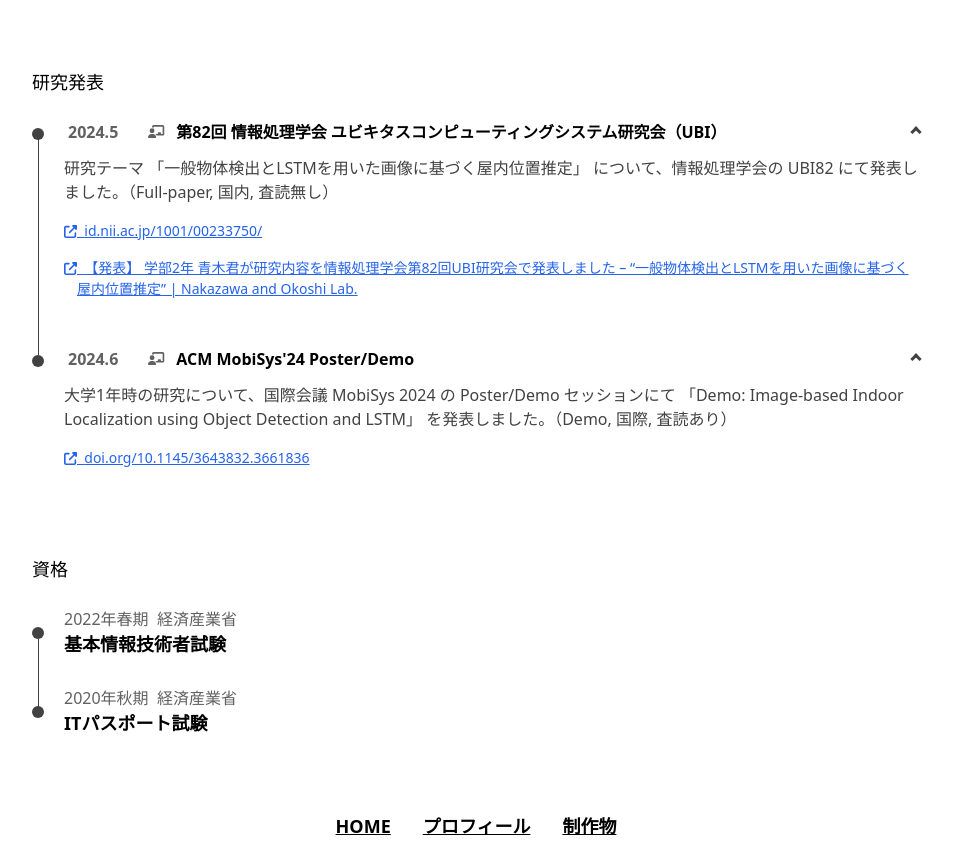
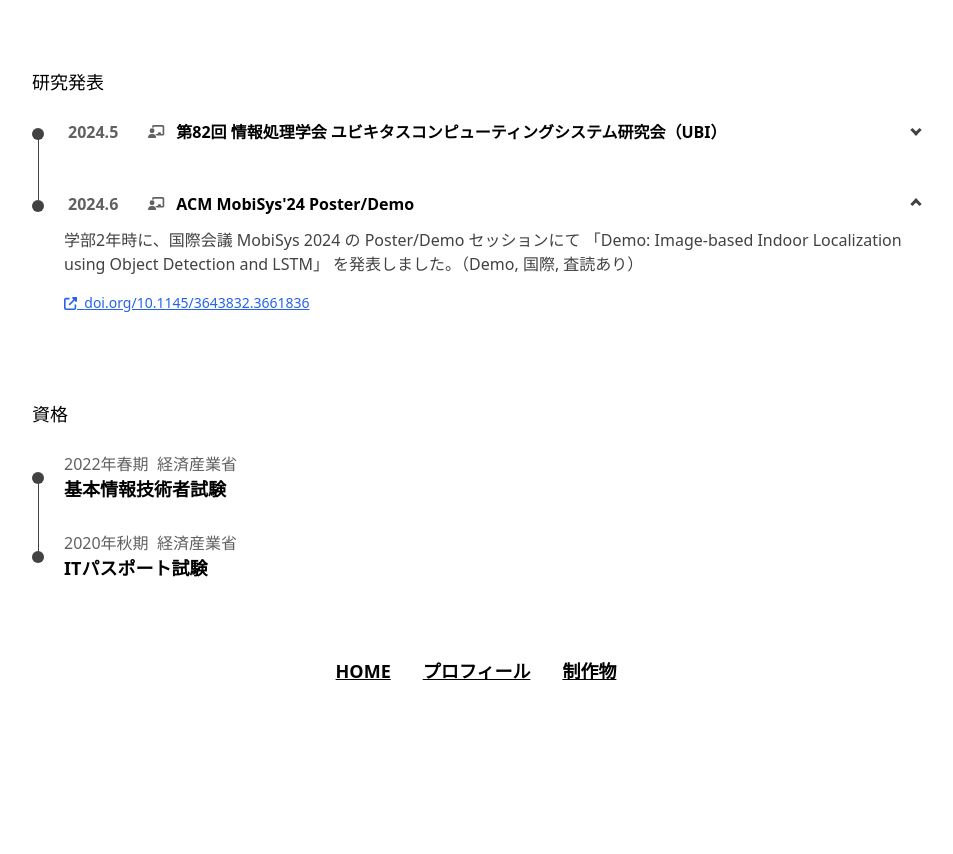
Before and after one commit to sakusaku3939/my-page, a Next.js app: page /profile in a window 1280 px wide. Shown: the part 1220-2074 px from the top of the page, without its empty margins (164-1117 px from the left). After the commit the page ends 1919 px from the top, so only its background shows below. Built offline with nearby package versions, Linux system fonts and the light colour scheme.

Commit message:
Update text

```diff
--- a/src/pages/index.tsx
+++ b/src/pages/index.tsx
@@ -21,7 +21,7 @@ const Index = () => {
         <span className={index.hamburgerVisibility}><HamburgerMenu /></span>
         <section className={index.header}>
           <div className={index.title}>Aokiti</div>
-          <div className={index.subtitle}>B2 / SFC-RG&nbsp;
+          <div className={index.subtitle}>B2 / RG&nbsp;
             <NoColorLink href="https://d-hacks.jn.sfc.keio.ac.jp/" title="d-hacks" target="_blank" /> / Flutter
           </div>
           <SnsList />
@@ -59,10 +59,10 @@ const Index = () => {
                 Webアプリ作成、Apacheなど
               </SkillsItem>
               <SkillsItem title="Ruby">
-                授業で勉強。Railsを用いたSNSサイトを作成
+                RailsとWebRTCを用いたWebアプリを作成
               </SkillsItem>
               <SkillsItem title="C">
-                高校でアルゴリズムとプログラミングの授業で使用
+                高校のプログラミングの授業で使用
               </SkillsItem>
               <SkillsItem title="Go">
                 ブロックチェーン、IPFSの勉強に使用
--- a/src/pages/profile/index.tsx
+++ b/src/pages/profile/index.tsx
@@ -69,8 +69,8 @@ const Index = () => {
         <h1 className={index.h1}>研究発表</h1>
         <Timeline>
           <TimeLineItem date="2024.5" icon={faChalkboardTeacher}
-                        title="第82回 情報処理学会 ユビキタスコンピューティングシステム研究会（UBI）" open={true}>
-            研究テーマ 「一般物体検出とLSTMを用いた画像に基づく屋内位置推定」 について、情報処理学会の UBI82
+                        title="第82回 情報処理学会 ユビキタスコンピューティングシステム研究会（UBI）" open={false}>
+            研究テーマ 「一般物体検出とLSTMを用いた画像に基づく屋内位置推定」 について、学部2年時に情報処理学会の UBI82
             にて発表しました。（Full-paper,
             国内, 査読無し）
             <TimeLineLink
@@ -84,7 +84,7 @@ const Index = () => {
           </TimeLineItem>
           <TimeLineItem date="2024.6" icon={faChalkboardTeacher}
                         title="ACM MobiSys'24 Poster/Demo" open={true}>
-            大学1年時の研究について、国際会議 MobiSys 2024 の Poster/Demo セッションにて 「Demo: Image-based Indoor
+            学部2年時に、国際会議 MobiSys 2024 の Poster/Demo セッションにて 「Demo: Image-based Indoor
             Localization using Object Detection and LSTM」 を発表しました。（Demo, 国際, 査読あり）
             <TimeLineLink
               description="doi.org/10.1145/3643832.3661836"
```
